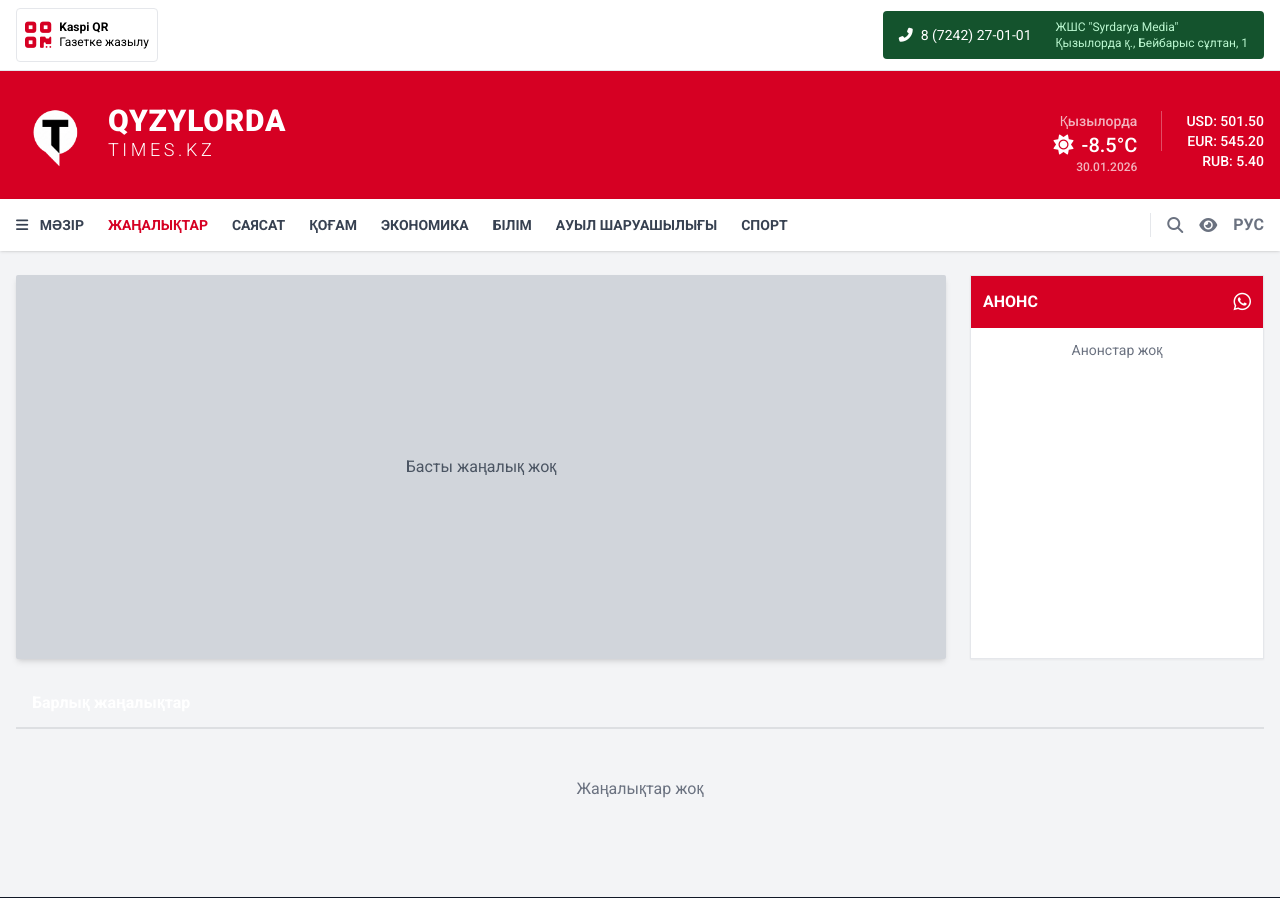
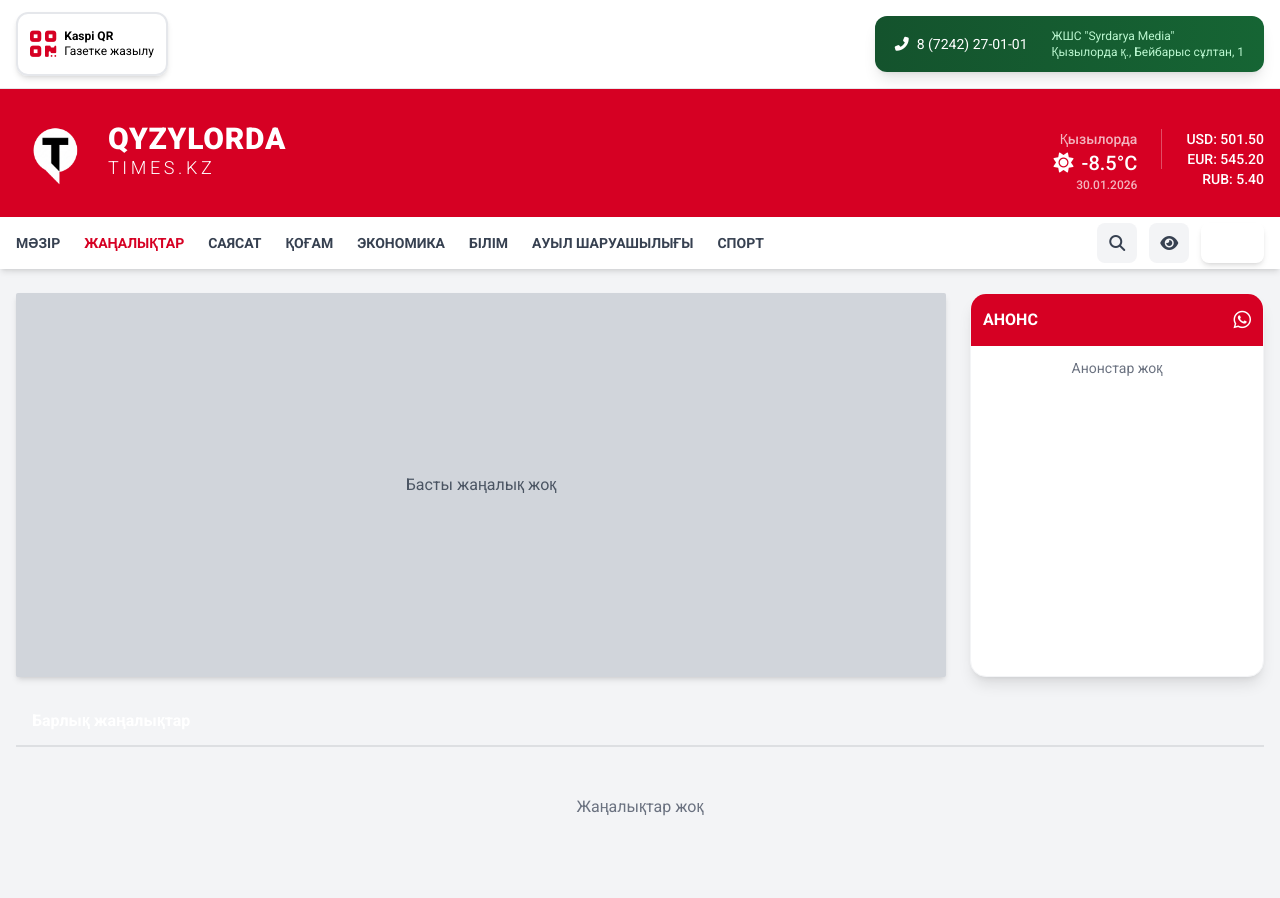
Before and after one commit to godz1llla/qyzylorda-times, a PHP site: page / in a window 1280 px wide. Shown: the top 898 px of the page. Run offline with PHP 8.4, Linux system fonts and the light colour scheme; data that the repository does not hold is empty; some libraries are stand-ins or nearby versions.

Commit message:
дизайн

```diff
--- a/app/views/home/index.php
+++ b/app/views/home/index.php
@@ -12,7 +12,8 @@ require_once __DIR__ . '/../partials/_header.php';
 
     <!-- Главная новость (Hero Left) -->
     <?php if (isset($heroPost) && $heroPost): ?>
-        <div class="lg:col-span-3 relative h-96 group cursor-pointer overflow-hidden rounded-sm shadow-md">
+        <div
+            class="lg:col-span-3 relative h-96 group cursor-pointer overflow-hidden rounded-2xl shadow-xl hover:shadow-2xl transition-all duration-500">
             <?php
             // Путь к изображению
             $heroImage = !empty($heroPost['image'])
@@ -31,7 +32,8 @@ require_once __DIR__ . '/../partials/_header.php';
                     alt="<?= htmlspecialchars($heroTitle) ?>">
 
                 <div class="absolute bottom-0 left-0 w-full news-gradient p-6 text-white">
-                    <span class="bg-brand-red px-2 py-1 text-xs font-bold uppercase mb-2 inline-block">
+                    <span
+                        class="bg-brand-red px-3 py-1.5 text-xs font-bold uppercase mb-2 inline-block rounded-lg shadow-md">
                         <?= $lang === 'kz' ? 'Басты жаңалық' : 'Главная новость' ?>
                     </span>
                     <h2 class="text-3xl font-bold leading-tight mb-2">
@@ -63,7 +65,7 @@ require_once __DIR__ . '/../partials/_header.php';
     <?php endif; ?>
 
     <!-- Сайдбар (Анонсы/Правое меню) -->
-    <div class="lg:col-span-1 bg-white shadow-sm border border-gray-200">
+    <div class="lg:col-span-1 bg-white shadow-lg border border-gray-100 rounded-2xl overflow-hidden">
         <div class="brand-red text-white p-3 font-bold uppercase flex justify-between items-center">
             <span>
                 <?= $lang === 'kz' ? 'Анонс' : 'Анонсы' ?>
@@ -85,8 +87,8 @@ require_once __DIR__ . '/../partials/_header.php';
                     $annTime = date('H:i', strtotime($announcement['published_at'] ?? 'now'));
                     ?>
                     <a href="/<?= $lang === 'ru' ? 'ru/' : '' ?><?= $annCategory ?>/<?= $annSlug ?>"
-                        class="p-3 hover:bg-gray-50 cursor-pointer flex gap-3 block">
-                        <img src="<?= $annImage ?>" class="w-16 h-16 object-cover rounded"
+                        class="p-3 hover:bg-gray-50 cursor-pointer flex gap-3 block transition-all duration-200">
+                        <img src="<?= $annImage ?>" class="w-16 h-16 object-cover rounded-xl shadow-sm"
                             alt="<?= htmlspecialchars($annTitle) ?>">
                         <div>
                             <div class="text-[10px] text-gray-500 flex justify-between">
@@ -134,12 +136,14 @@ require_once __DIR__ . '/../partials/_header.php';
                     : 'https://placehold.co/400x300/eab308/FFF?text=News';
                 $newsTime = date('H:i', strtotime($news['published_at'] ?? 'now'));
                 ?>
-                <div class="bg-white group cursor-pointer shadow-sm hover:shadow-lg transition">
+                <div
+                    class="bg-white group cursor-pointer shadow-md hover:shadow-2xl transition-all duration-300 rounded-2xl overflow-hidden transform hover:-translate-y-1">
                     <a href="/<?= $lang === 'ru' ? 'ru/' : '' ?><?= $newsCategory ?>/<?= $newsSlug ?>">
                         <div class="relative h-48 overflow-hidden">
                             <img src="<?= $newsImage ?>" class="w-full h-full object-cover group-hover:scale-105 transition"
                                 alt="<?= htmlspecialchars($newsTitle) ?>">
-                            <span class="absolute bottom-2 right-2 bg-black bg-opacity-70 text-white text-xs px-2 py-1">
+                            <span
+                                class="absolute bottom-2 right-2 bg-black bg-opacity-70 text-white text-xs px-3 py-1.5 rounded-lg backdrop-blur-sm">
                                 <?= $newsTime ?>
                             </span>
                         </div>
@@ -185,9 +189,10 @@ require_once __DIR__ . '/../partials/_header.php';
                     ? '/uploads/medium/' . $popular['image']
                     : 'https://placehold.co/400x300/dc2626/FFF?text=Popular';
                 ?>
-                <div class="bg-gray-900 text-white group cursor-pointer hover:bg-gray-800 transition">
+                <div
+                    class="bg-gradient-to-br from-gray-900 to-gray-800 text-white group cursor-pointer hover:from-gray-800 hover:to-gray-700 transition-all duration-300 rounded-2xl overflow-hidden shadow-xl">
                     <a href="/<?= $lang === 'ru' ? 'ru/' : '' ?><?= $popCategory ?>/<?= $popSlug ?>" class="flex gap-4 p-4">
-                        <img src="<?= $popImage ?>" class="w-32 h-32 object-cover rounded"
+                        <img src="<?= $popImage ?>" class="w-32 h-32 object-cover rounded-xl shadow-lg"
                             alt="<?= htmlspecialchars($popTitle) ?>">
                         <div>
                             <h4 class="text-xl font-bold leading-tight mb-2 group-hover:text-brand-red transition">
--- a/app/views/partials/_header.php
+++ b/app/views/partials/_header.php
@@ -53,11 +53,12 @@
 <body class="bg-gray-100 flex flex-col min-h-screen">
 
     <!-- === ТОП-БАР (РЕКЛАМА И ИНФО) === -->
-    <div class="bg-white border-b border-gray-200 py-2 hidden md:block">
+    <div class="bg-white border-b border-gray-200 py-3 hidden md:block">
         <div class="container mx-auto px-4 flex justify-between items-center">
             <!-- Левая часть: Баннер/QR -->
             <div class="flex items-center space-x-4">
-                <div class="border rounded p-2 flex items-center gap-2">
+                <div
+                    class="border-2 border-brand-red rounded-xl p-3 flex items-center gap-2 shadow-md hover:shadow-lg transition-all duration-300 hover:scale-105">
                     <i class="fas fa-qrcode text-3xl text-brand-red"></i>
                     <div class="text-xs leading-tight">
                         <strong>Kaspi QR</strong><br>
@@ -67,7 +68,8 @@
             </div>
 
             <!-- Правая часть: Инфо (Кызылорда) -->
-            <div class="flex items-center bg-green-900 text-white rounded px-4 py-2 space-x-6 text-sm">
+            <div
+                class="flex items-center bg-gradient-to-r from-green-900 to-green-800 text-white rounded-xl px-5 py-3 space-x-6 text-sm shadow-lg hover:shadow-xl transition-all duration-300">
                 <div class="flex items-center gap-2">
                     <i class="fas fa-phone-alt"></i>
                     <span>8 (7242) 27-01-01</span>
--- a/app/views/partials/_navigation.php
+++ b/app/views/partials/_navigation.php
@@ -1,17 +1,16 @@
 <!-- === МЕНЮ НАВИГАЦИИ === -->
-<nav class="bg-white shadow sticky top-0 z-50">
+<nav class="bg-white shadow-md sticky top-0 z-50">
     <div class="container mx-auto px-4">
         <div class="flex justify-between items-center">
             <!-- Ссылки -->
             <ul class="flex space-x-6 py-4 font-bold text-gray-700 text-sm overflow-x-auto whitespace-nowrap">
-                <li class="hover:text-brand-red cursor-pointer">
-                    <i class="fas fa-bars mr-2"></i>
+                <li class="hover:text-brand-red cursor-pointer transition-colors duration-200">
                     <?= $lang === 'kz' ? 'МӘЗІР' : 'МЕНЮ' ?>
                 </li>
 
                 <?php if (isset($categories) && !empty($categories)): ?>
                     <?php foreach ($categories as $cat): ?>
-                        <li class="hover:text-brand-red cursor-pointer">
+                        <li class="relative group">
                             <?php
                             // Категория "Новости" ведет на главную страницу
                             if ($cat['slug'] === 'zhanalyqtar' || $cat['slug'] === 'novosti') {
@@ -20,9 +19,11 @@
                                 $catUrl = '/' . ($lang === 'ru' ? 'ru/' : '') . $cat['slug'];
                             }
                             ?>
-                            <a href="<?= $catUrl ?>">
+                            <a href="<?= $catUrl ?>" class="hover:text-brand-red transition-colors duration-200 py-2 block">
                                 <?= strtoupper($cat['name']) ?>
                             </a>
+                            <span
+                                class="absolute bottom-0 left-0 w-0 h-0.5 bg-brand-red transition-all duration-300 group-hover:w-full"></span>
                         </li>
                     <?php endforeach; ?>
                 <?php else: ?>
@@ -52,9 +53,15 @@
             </ul>
 
             <!-- Иконки справа -->
-            <div class="flex space-x-4 text-gray-500 pl-4 border-l items-center">
-                <i class="fas fa-search cursor-pointer hover:text-black"></i>
-                <i class="fas fa-eye cursor-pointer hover:text-black"></i>
+            <div class="flex space-x-3 items-center">
+                <button
+                    class="w-10 h-10 flex items-center justify-center rounded-lg bg-gray-100 text-gray-700 hover:bg-brand-red hover:text-white transition-all duration-200">
+                    <i class="fas fa-search"></i>
+                </button>
+                <button
+                    class="w-10 h-10 flex items-center justify-center rounded-lg bg-gray-100 text-gray-700 hover:bg-brand-red hover:text-white transition-all duration-200">
+                    <i class="fas fa-eye"></i>
+                </button>
 
                 <!-- Переключатель языка -->
                 <?php
@@ -91,7 +98,8 @@
                     $switchUrl = $lang === 'kz' ? '/ru/' : '/';
                 }
                 ?>
-                <a href="<?= $switchUrl ?>" class="cursor-pointer hover:text-black font-bold transition">
+                <a href="<?= $switchUrl ?>"
+                    class="px-4 h-10 flex items-center justify-center rounded-lg bg-brand-red text-white font-bold hover:bg-red-700 transition-all duration-200 shadow-md">
                     <?= $lang === 'kz' ? 'РУС' : 'ҚАЗ' ?>
                 </a>
             </div>
```
Also changed, not shown: README.md.
